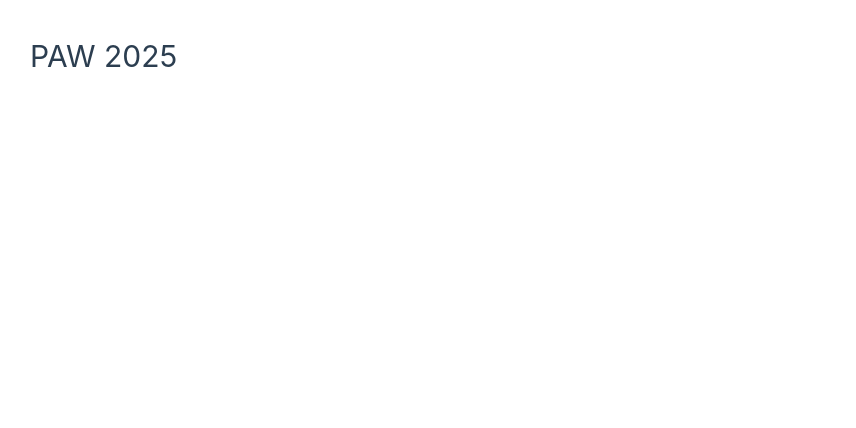
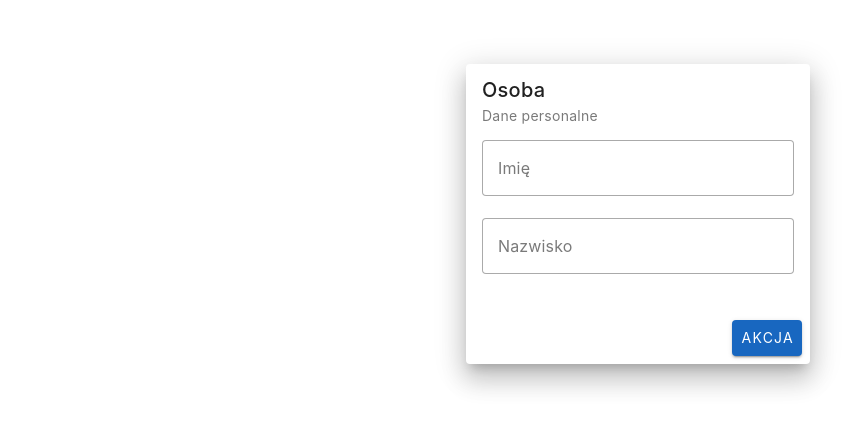
Before and after one commit to marshall8526/PAW_2025, a Vue app in the folder frontend/: page / in a window 1280 px wide. Shown: the top 428 px of the page, without its empty margins (2-858 px from the left). Built offline with nearby package versions, Linux system fonts and the light colour scheme.

Commit message:
Wprowadzanie danych i wysyłanie do backendu

```diff
--- a/frontend/src/App.vue
+++ b/frontend/src/App.vue
@@ -1,13 +1,13 @@
 <script>
+  import First from './components/First.vue'
   export default {
-
+    components: { First }
   }
 </script>
 
 <template>
   <main>
-    <h1>PAW 2025</h1>
-    <br/>
+    <First/>
   </main>
 </template>
 
--- /dev/null
+++ b/frontend/src/components/First.vue
@@ -0,0 +1,51 @@
+<script>
+  export default {
+    data() {
+        return {
+            input: { firstName: '', lastName: '' }
+        }
+    },
+    methods: {
+        send() {
+            fetch('/api/person', {
+                method: 'POST',
+                headers: { 'Content-type': 'application/json' },
+                body: JSON.stringify(this.input)
+            }).then(res => res.json().then(body => {
+                alert(JSON.stringify(body))
+            }))
+        }
+    }
+  }
+</script>
+
+<template>
+    <v-card
+      class="mx-auto my-8"
+      elevation="16"
+      max-width="344"
+    >
+      <v-card-item>
+        <v-card-title>
+          Osoba
+        </v-card-title>
+
+        <v-card-subtitle>
+          Dane personalne
+        </v-card-subtitle>
+      </v-card-item>
+
+      <v-card-text>
+        <v-text-field label="Imię" variant="outlined" v-model="input.firstName"></v-text-field>
+        <v-text-field label="Nazwisko" variant="outlined" v-model="input.lastName"></v-text-field>
+      </v-card-text>
+
+      <v-card-actions>
+        <v-spacer></v-spacer>
+        <v-btn variant="elevated" color="primary" @click="send">Akcja</v-btn>
+      </v-card-actions>
+    </v-card>
+  </template>
+
+<style scoped>
+</style>
```
Also changed, not shown: 1 other file (tests, documents, lock files or other folders).
